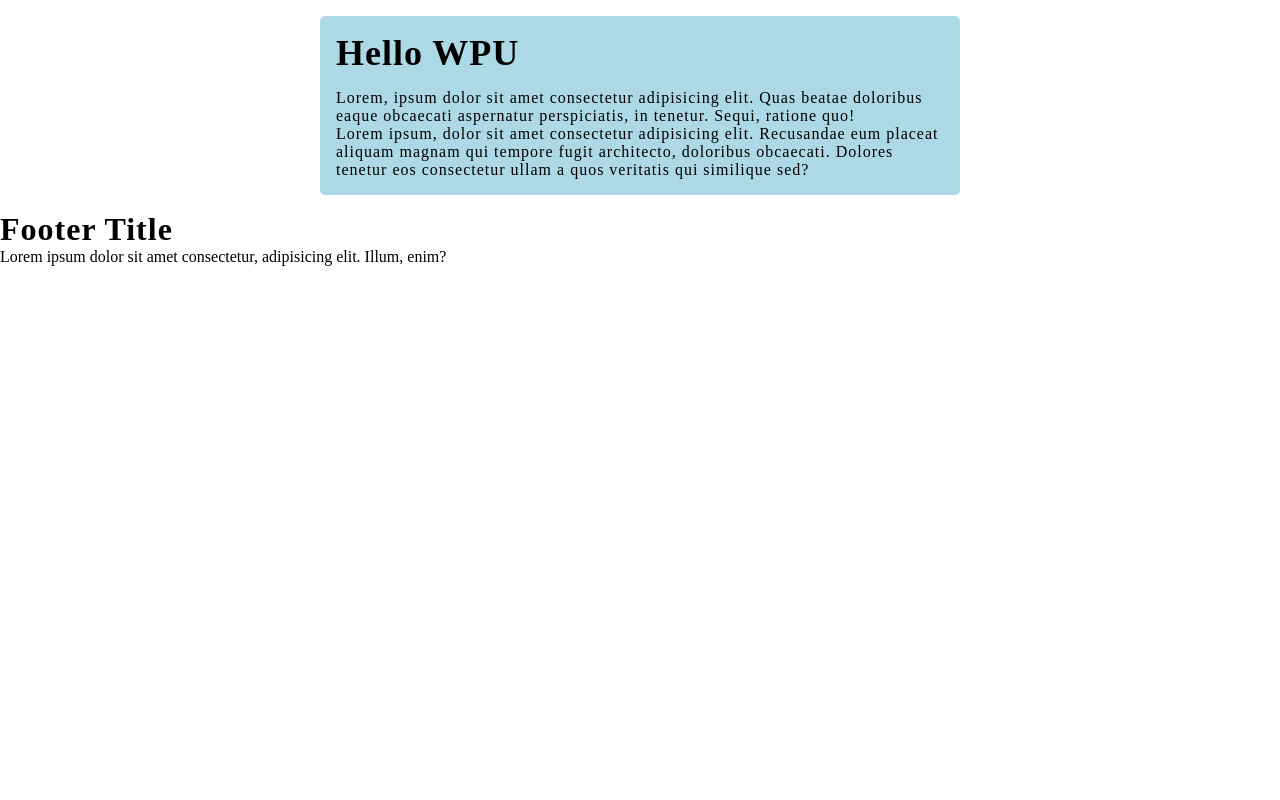
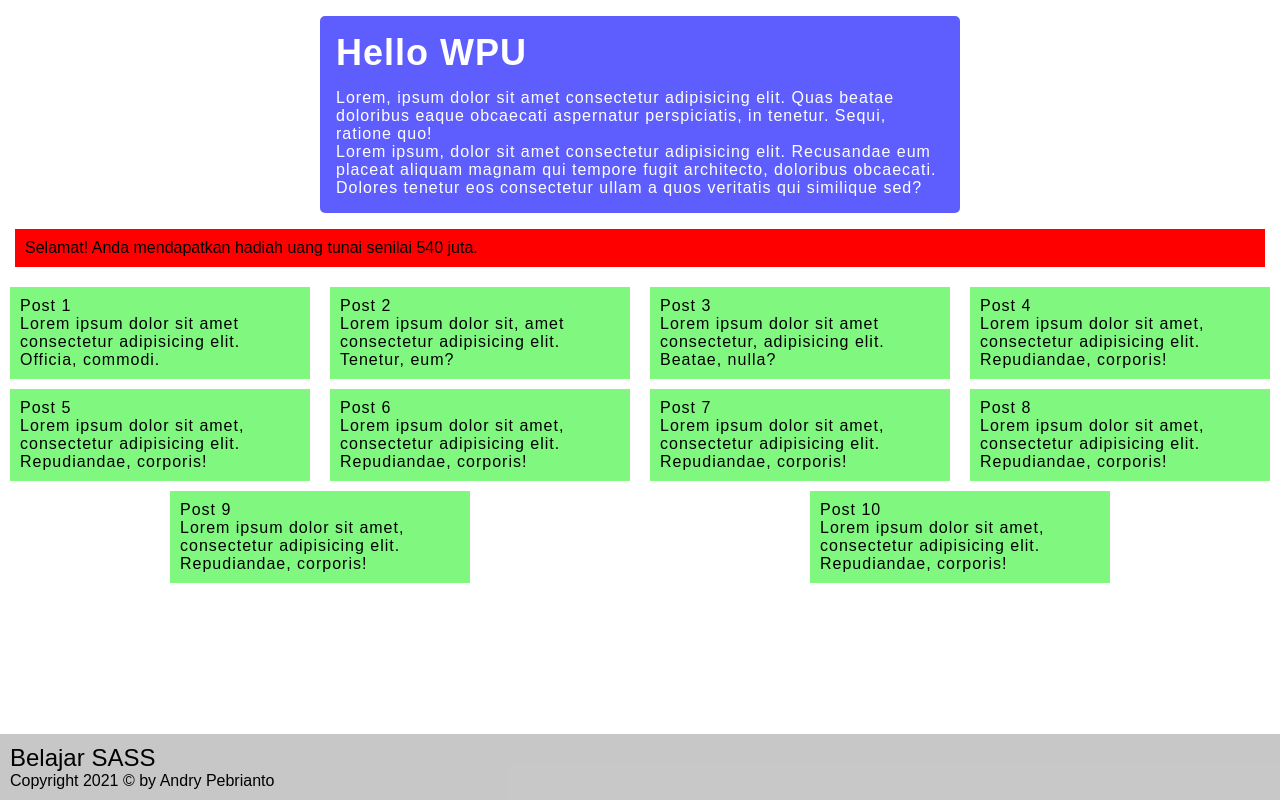
Before and after one commit to Aswassaw/belajar-sass, a plain HTML site: page index.html in a window 1280 px wide. Drawn offline with Linux system fonts and the light colour scheme.

Commit message:
Variable

```diff
--- a/index.html
+++ b/index.html
@@ -12,24 +12,73 @@
 <body>
   <div class="container">
     <section class="main">
-      <div class="main-heading">
+      <div class="card">
+        <div class="card-heading">
           <h1>Hello WPU</h1>
         </div>
-      <div class="main-paragraph">
+        <div class="card-paragraph">
           <p>Lorem, ipsum dolor sit amet consectetur adipisicing elit. Quas beatae doloribus eaque obcaecati aspernatur
             perspiciatis, in tenetur. Sequi, ratione quo!</p>
           <p>Lorem ipsum, dolor sit amet consectetur adipisicing elit. Recusandae eum placeat aliquam magnam qui tempore
             fugit architecto, doloribus obcaecati. Dolores tenetur eos consectetur ullam a quos veritatis qui similique
             sed?</p>
         </div>
+      </div>
+
+      <div class="alert">
+        Selamat! Anda mendapatkan hadiah uang tunai senilai 540 juta.
+      </div>
+
+      <div class="post">
+        <div class="post-item">
+          <p>Post 1</p>
+          <p>Lorem ipsum dolor sit amet consectetur adipisicing elit. Officia, commodi.</p>
+        </div>
+        <div class="post-item">
+          <p>Post 2</p>
+          <p>Lorem ipsum dolor sit, amet consectetur adipisicing elit. Tenetur, eum?</p>
+        </div>
+        <div class="post-item">
+          <p>Post 3</p>
+          <p>Lorem ipsum dolor sit amet consectetur, adipisicing elit. Beatae, nulla?</p>
+        </div>
+        <div class="post-item">
+          <p>Post 4</p>
+          <p>Lorem ipsum dolor sit amet, consectetur adipisicing elit. Repudiandae, corporis!</p>
+        </div>
+        <div class="post-item">
+          <p>Post 5</p>
+          <p>Lorem ipsum dolor sit amet, consectetur adipisicing elit. Repudiandae, corporis!</p>
+        </div>
+        <div class="post-item">
+          <p>Post 6</p>
+          <p>Lorem ipsum dolor sit amet, consectetur adipisicing elit. Repudiandae, corporis!</p>
+        </div>
+        <div class="post-item">
+          <p>Post 7</p>
+          <p>Lorem ipsum dolor sit amet, consectetur adipisicing elit. Repudiandae, corporis!</p>
+        </div>
+        <div class="post-item">
+          <p>Post 8</p>
+          <p>Lorem ipsum dolor sit amet, consectetur adipisicing elit. Repudiandae, corporis!</p>
+        </div>
+        <div class="post-item">
+          <p>Post 9</p>
+          <p>Lorem ipsum dolor sit amet, consectetur adipisicing elit. Repudiandae, corporis!</p>
+        </div>
+        <div class="post-item">
+          <p>Post 10</p>
+          <p>Lorem ipsum dolor sit amet, consectetur adipisicing elit. Repudiandae, corporis!</p>
+        </div>
+      </div>
     </section>
 
     <footer class="footer">
       <div class="footer-heading">
-        <h1>Footer Title</h1>
+        Belajar SASS
       </div>
       <div class="footer-paragraph">
-        Lorem ipsum dolor sit amet consectetur, adipisicing elit. Illum, enim?
+        Copyright 2021 &copy; by Andry Pebrianto
       </div>
     </footer>
   </div>
--- a/sass/style.scss
+++ b/sass/style.scss
@@ -1,16 +1,45 @@
+// Global Variable
+$primary-color: rgb(94, 94, 255);
+$danger-color: rgb(250, 138, 123);
+
+// Map (Banyak variable/Array)
+$alert: (
+  "primary": blue,
+  "danger": red,
+  "success": green,
+);
+
 * {
   padding: 0;
   margin: 0;
   box-sizing: border-box;
 }
 
+html,
+body {
+  height: 100%;
+  font-family: sans-serif;
+}
+
+.container {
+  height: 100%;
+  display: flex;
+  flex-direction: column;
+}
+
 .main {
-  background-color: lightblue;
+  // Local Variable
+  $post-background: rgb(128, 248, 128);
+  flex: 1;
+
+  .card {
+    background-color: $primary-color;
     width: 50vw;
     padding: 1em;
     margin: 1em auto;
     transition: 0.5s ease-in-out;
     border-radius: 5px;
+    color: white;
 
     &-heading {
       font-size: 1.5em;
@@ -23,7 +52,38 @@
 
     // Pseudo class hover
     &:hover {
-    background-color: lightcoral;
+      background-color: $danger-color;
+      color: black;
+    }
+  }
+
+  .alert {
+    margin: 15px;
+    padding: 10px;
+    background-color: map-get($alert, "danger");
+  }
+
+  .post {
+    display: flex;
+    justify-content: space-around;
+    flex-wrap: wrap;
+    margin-bottom: 15px;
+
+    &-item {
+      padding: 10px;
+      margin: 5px;
+      background-color: $post-background;
+      width: 300px;
+    }
+  }
+}
+
+.footer {
+  background-color: rgba(194, 194, 194, 0.911);
+  padding: 10px;
+
+  &-heading {
+    font-size: 1.5rem;
   }
 }
 
```
Also changed, not shown: css/style.css. Lines whose indentation alone changed are shown as unchanged.
